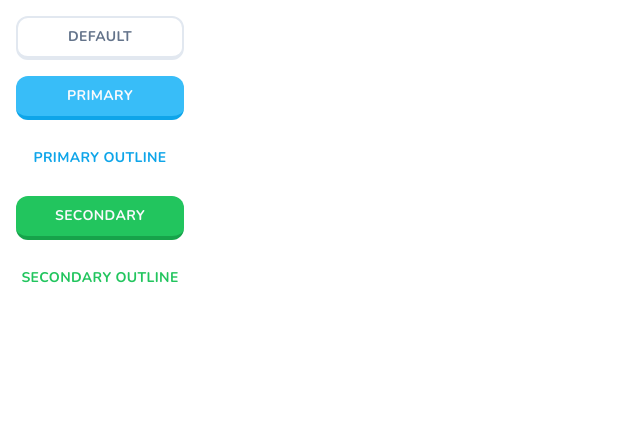
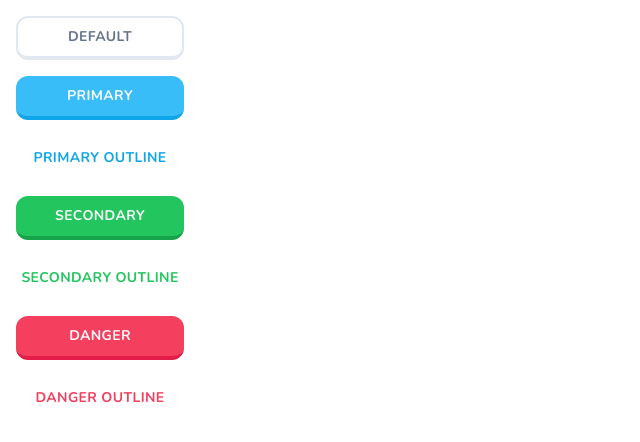
Before and after one commit to AkinAkinbobola/duolingo, a Next.js app: page /buttons in a window 1280 px wide. Shown: the top 442 px of the page, without its empty margins (0-640 px from the left). Built offline with nearby package versions, Linux system fonts and the light colour scheme.

Commit message:
Add danger button variants

```diff
--- a/app/buttons/page.tsx
+++ b/app/buttons/page.tsx
@@ -8,6 +8,8 @@ const ButtonsPage = () => {
             <Button variant={"primaryOutline"}>Primary Outline</Button>
             <Button variant={"secondary"}>Secondary</Button>
             <Button variant={"secondaryOutline"}>Secondary Outline</Button>
+            <Button variant={"danger"}>Danger</Button>
+            <Button variant={"dangerOutline"}>Danger Outline</Button>
         </div>
     );
 };
--- a/components/ui/button.tsx
+++ b/components/ui/button.tsx
@@ -12,8 +12,10 @@ const buttonVariants = cva(
                 default: "bg-white text-black border-slate-200 border-2 border-b-[4px] active:border-b-2 hover:bg-slate-100 text-slate-500",
                 primary: "bg-sky-400 text-primary-foreground hover:bg-sky-400/90 border-sky-500 border-b-4 active:border-b-0",
                 primaryOutline: "bg-white text-sky-500 hover:bg-slate-100",
-                secondary: "bg-green-500 text-primary-foreground hover:bg-sky-500/90 border-green-600 border-b-4 active:border-b-0",
+                secondary: "bg-green-500 text-primary-foreground hover:bg-green-500/90 border-green-600 border-b-4 active:border-b-0",
                 secondaryOutline: "bg-white text-green-500 hover:bg-slate-100",
+                danger: "bg-rose-500 text-primary-foreground hover:bg-rose-500/90 border-rose-600 border-b-4 active:border-b-0",
+                dangerOutline: "bg-white text-rose-500 hover:bg-slate-100"
             },
             size: {
                 default: "h-11 px-4 py-2",
```
